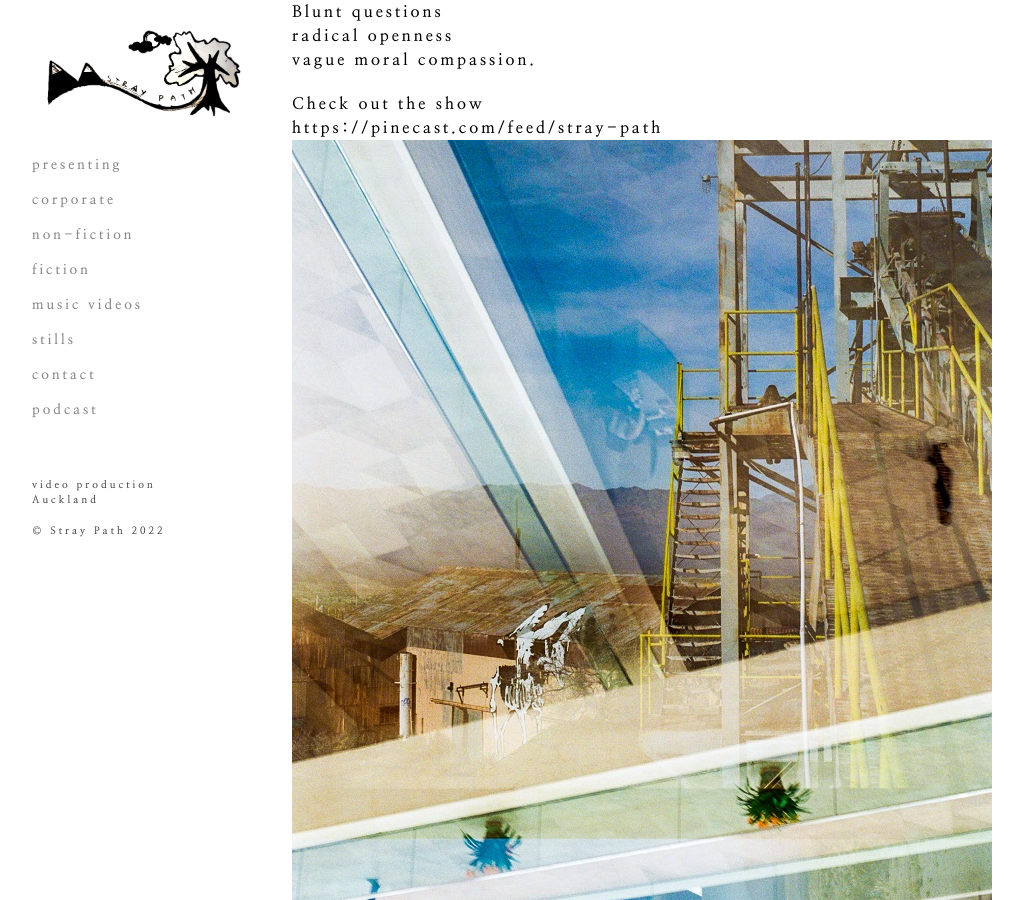
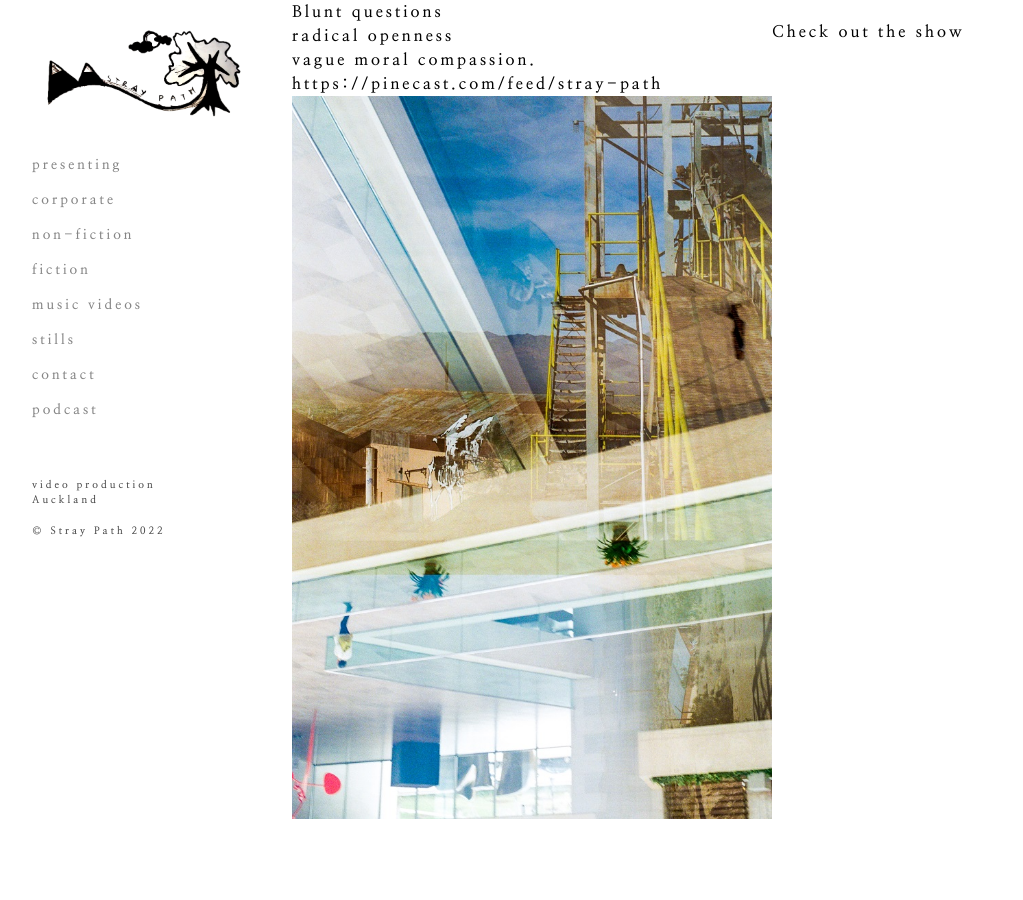
Before and after one commit to FourEngineHeavyBomber/Stray-path, a Jekyll site: the page built from on-camera.html, in a window 1280 px wide and 900 px high. Shown: the whole window, without its empty margins (8-1031 px from the left). Built offline with Jekyll 4.4.1, drawn with Linux system fonts in a browser that asks for light colours.

Commit message:
Update on-camera.html

```diff
--- a/on-camera.html
+++ b/on-camera.html
@@ -3,7 +3,7 @@ layout: default
 permalink: /podcast/
 ---
 <div id='page-content' class='left-txt main-txt contact-container' style='padding-top: 300px;'>
-    <div class="podcast">
+    <div class="contact">
  <p id="p1">
                 Blunt questions <br>
                 radical openness<br>
```
